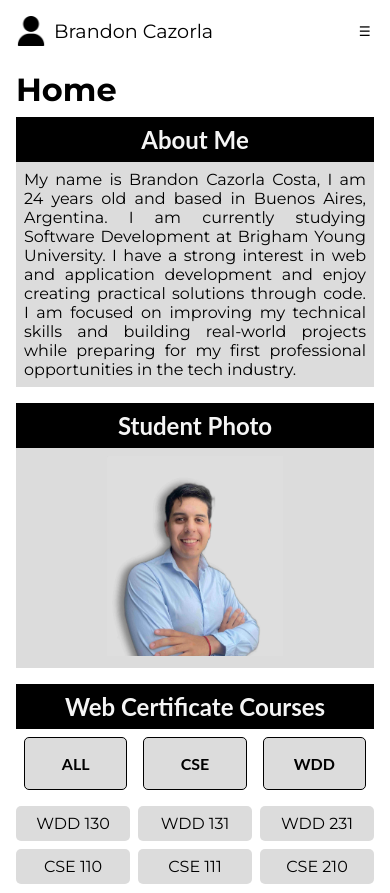
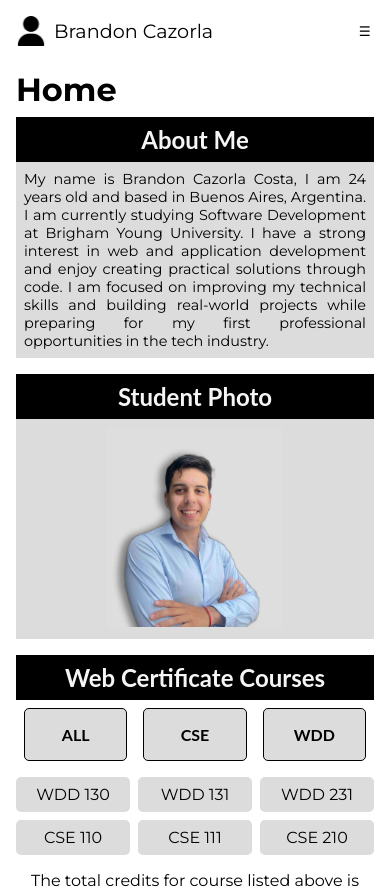
Before and after one commit to braandev/wdd231, a plain HTML site: page index.html in a window 390 px wide. Shown: the top 893 px of the page. Drawn offline with Linux system fonts and the light colour scheme.

Commit message:
fixing some errors 6

```diff
--- a/styles/small.css
+++ b/styles/small.css
@@ -84,7 +84,7 @@
     }
 
     .section-info p {
-        font-family: 0.9rem;
+    font-size: 0.9rem;
     }
 
 /*FOOTER*/
```
